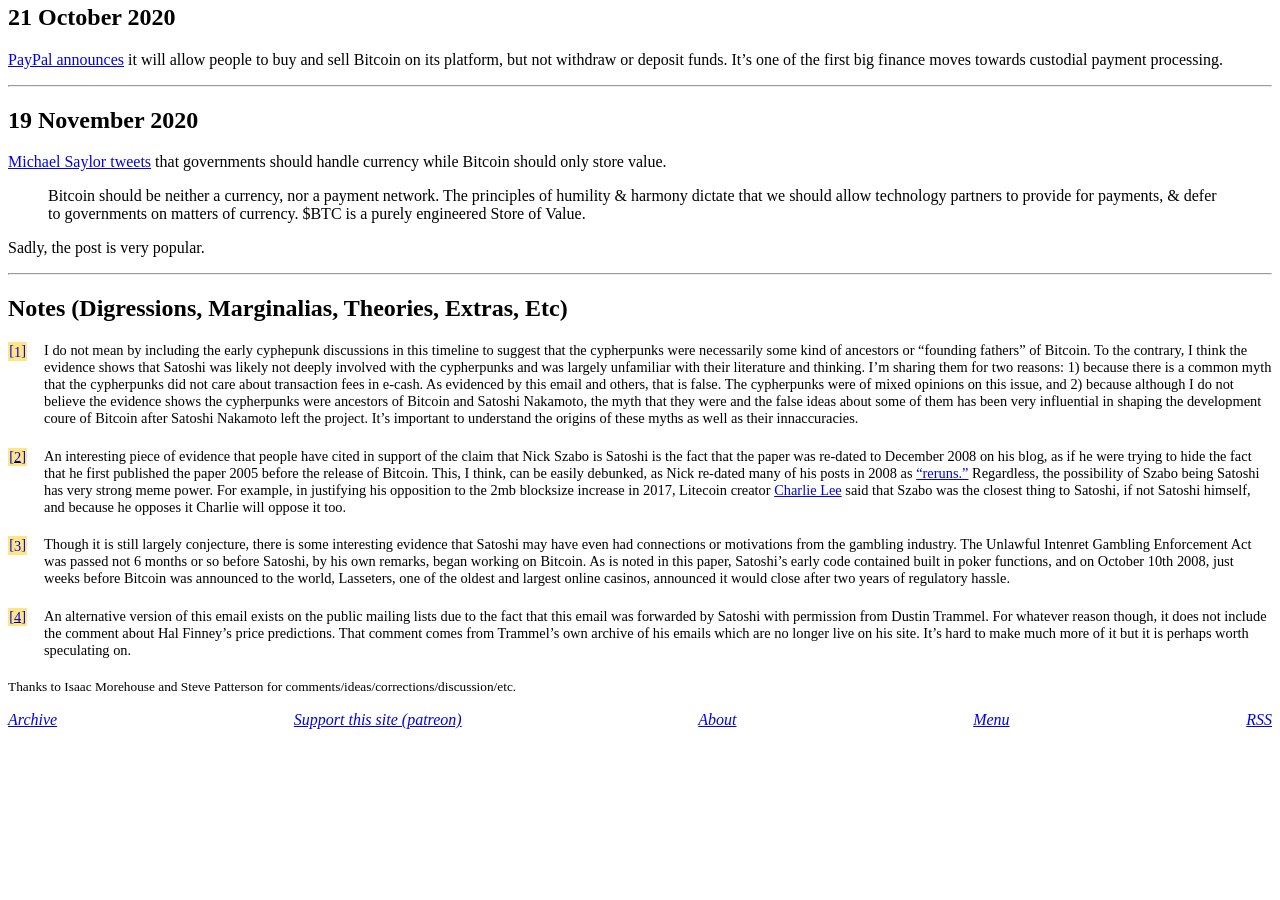
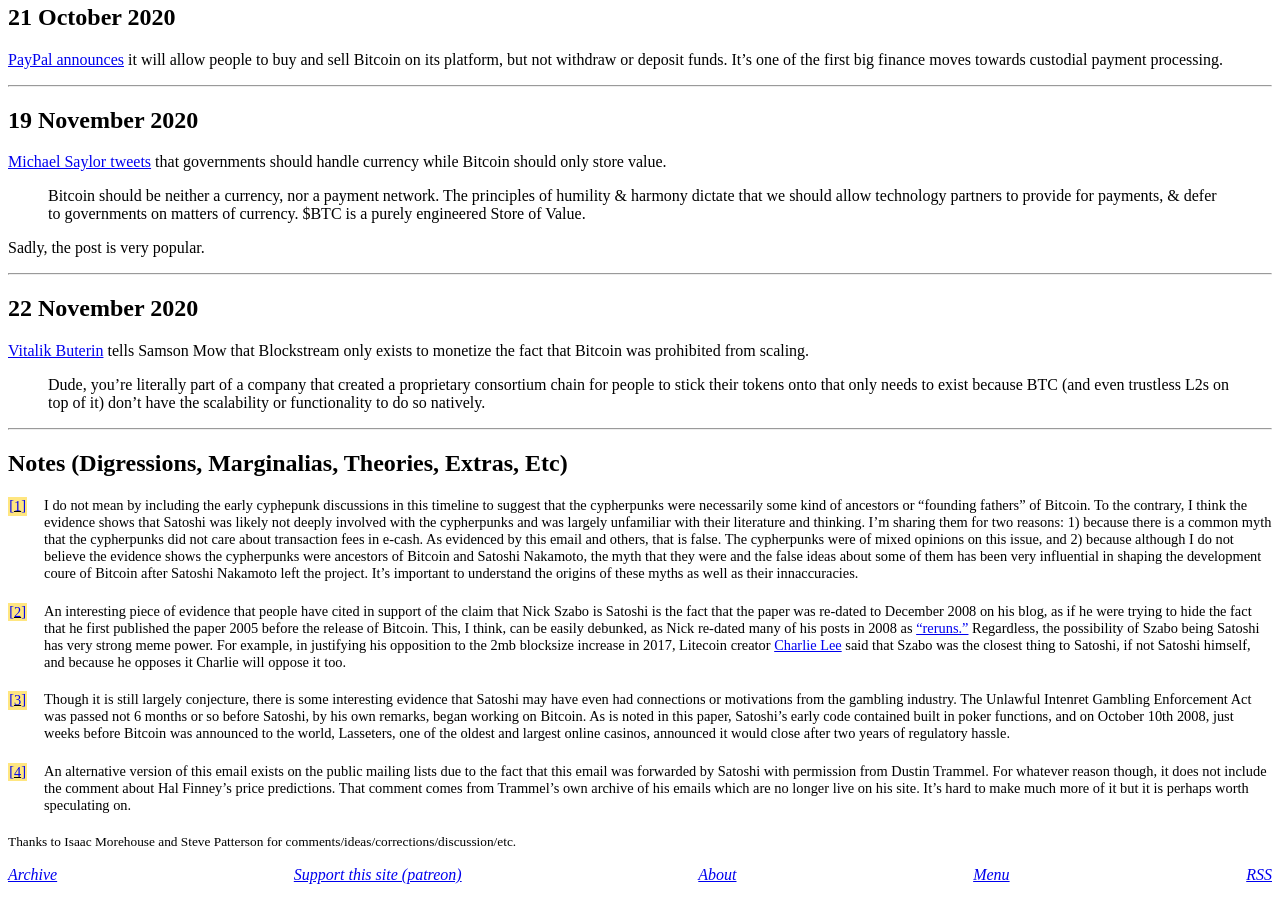
Before and after one commit to derykmakgill/website, a Jekyll site: the page built from testbtc.md, in a window 1280 px wide and 900 px high, scrolled down 27249 px. Built offline with Jekyll 4.4.1, drawn with Linux system fonts in a browser that asks for light colours; a script that is not in the unit is left out; before the commit the page ends 27994 px from its top, so only the background shows below that.

Commit message:
Update testbtc.md

```diff
--- a/testbtc.md
+++ b/testbtc.md
@@ -1500,6 +1500,14 @@
 
 ---
 
+## 22 November 2020
+
+[Vitalik Buterin](https://twitter.com/VitalikButerin/status/1330403226101841920) tells Samson Mow that Blockstream only exists to monetize the fact that Bitcoin was prohibited from scaling.
+
+>Dude, you're literally part of a company that created a proprietary consortium chain for people to stick their tokens onto that only needs to exist because BTC (and even trustless L2s on top of it) don't have the scalability or functionality to do so natively.
+
+---
+
 ## Notes (Digressions, Marginalias, Theories, Extras, Etc)
 
 <div id = "Footnotes"><p class="invis">Footnotes:</p></div>
```
